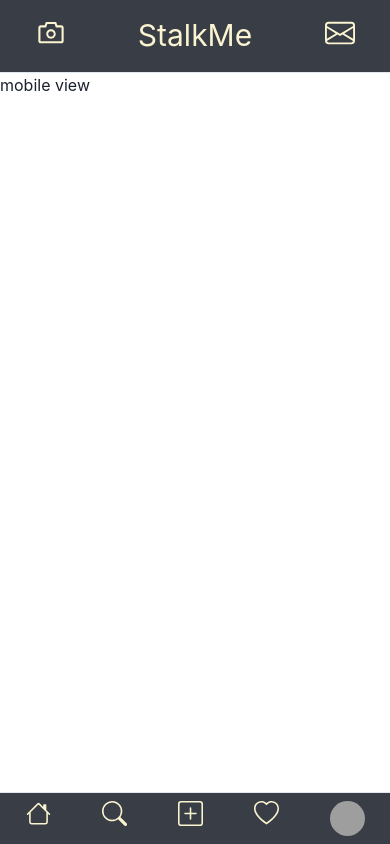
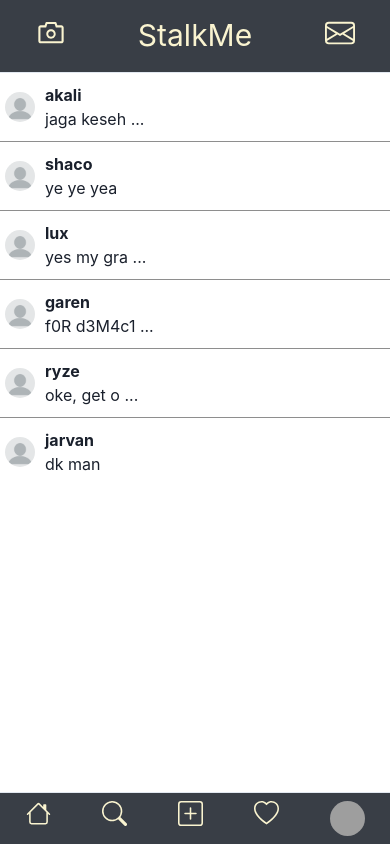
Before and after one commit to alfi08/mern-sosmed, a React (Create React App) app in the folder frontend/: page /inbox in a window 390 px wide. Built offline with nearby package versions, Linux system fonts and the light colour scheme; grey boxes are pictures that could not be loaded.

Commit message:
add mobile view on inbox page

```diff
--- a/frontend/public/index.html
+++ b/frontend/public/index.html
@@ -4,6 +4,7 @@
     <meta charset="utf-8" />
     <link rel="icon" href="%PUBLIC_URL%/favicon.ico" />
     <meta name="viewport" content="width=device-width, initial-scale=1" />
+
     <meta name="theme-color" content="#000000" />
     <meta
       name="description"
--- a/frontend/src/components/Inbox/InboxMobileView.js
+++ b/frontend/src/components/Inbox/InboxMobileView.js
@@ -1,10 +1,27 @@
-import React from "react";
+import React, { useState } from "react";
+import { Box } from "@chakra-ui/react";
+
+import { CHAT_DUMMY as chats } from "../../DB";
+import ContactLists from "./ContactLists";
+import Message from "./Message";
 
 const InboxMobileView = () => {
-  return (
-    <div>
-      <h1>mobile view</h1>
-    </div>
+  const [selectMsg, setSelectMsg] = useState(false);
+
+  const selectMsgHandler = (select) => {
+    setSelectMsg(chats[select]);
+  };
+
+  return selectMsg ? (
+    <Box minH="100vh" position="relative">
+      <Message chat={selectMsg} />
+    </Box>
+  ) : (
+    <ContactLists
+      onClick={selectMsgHandler}
+      chats={chats}
+      selectedMsg={selectMsg}
+    />
   );
 };
 
--- a/frontend/src/components/Inbox/Message.js
+++ b/frontend/src/components/Inbox/Message.js
@@ -6,13 +6,12 @@
 import MessageInput from "./MessageInput";
 
 const Message = (props) => {
-  console.log(props);
   return (
-    <Box position="relative">
+    <>
       <MessageHeader username={props.chat.username} />
       <MessageBody messages={props.chat.message} />
       <MessageInput />
-    </Box>
+    </>
   );
 };
 
--- a/frontend/src/components/Inbox/MessageHeader.js
+++ b/frontend/src/components/Inbox/MessageHeader.js
@@ -1,6 +1,7 @@
 import React from "react";
 import { Flex, Box, Icon } from "@chakra-ui/react";
 import { BsInfoCircle } from "react-icons/bs";
+import PicProfile from "../UI/PicProfile";
 
 const MessageHeader = (props) => {
   return (
@@ -12,7 +13,12 @@
       alignItems="center"
       px="20px"
     >
-      <Box fontWeight="bold">{props.username} </Box>
+      <Flex>
+        <PicProfile />
+        <Box fontWeight="bold" ml="10px">
+          {props.username}{" "}
+        </Box>
+      </Flex>
       <Box>
         <Icon as={BsInfoCircle} fontSize="25px" />
       </Box>
--- a/frontend/src/components/Inbox/MessageInput.js
+++ b/frontend/src/components/Inbox/MessageInput.js
@@ -9,14 +9,20 @@
 
 const MessageInput = () => {
   return (
-    <InputGroup size="md" w="90%" margin="0 auto" mb="10px">
-      <Input pr="4.5rem" placeholder="Enter password" />
+    <Box position={{ base: "absolute", md: "static" }} bottom="130px" w="100%">
+      <InputGroup size="md" w="100%">
+        <Input
+          pr="4.5rem"
+          placeholder="Enter password"
+          _focus={{ border: "1px", borderColor: "#333" }}
+        />
         <InputRightElement width="4.5rem">
           <Button h="1.75rem" size="sm">
             send
           </Button>
         </InputRightElement>
       </InputGroup>
+    </Box>
   );
 };
 
--- a/frontend/src/pages/Inbox.js
+++ b/frontend/src/pages/Inbox.js
@@ -6,7 +6,7 @@
 const Inbox = () => {
   const { width: deviceScreen } = useWindowDimensions();
 
-  return deviceScreen > 768 ? <InboxDesktopView /> : <InboxMobileView />;
+  return deviceScreen >= 768 ? <InboxDesktopView /> : <InboxMobileView />;
 };
 
 export default Inbox;
```
Also changed, not shown: 1 other file (tests, documents, lock files or other folders). Lines whose indentation alone changed are shown as unchanged.
